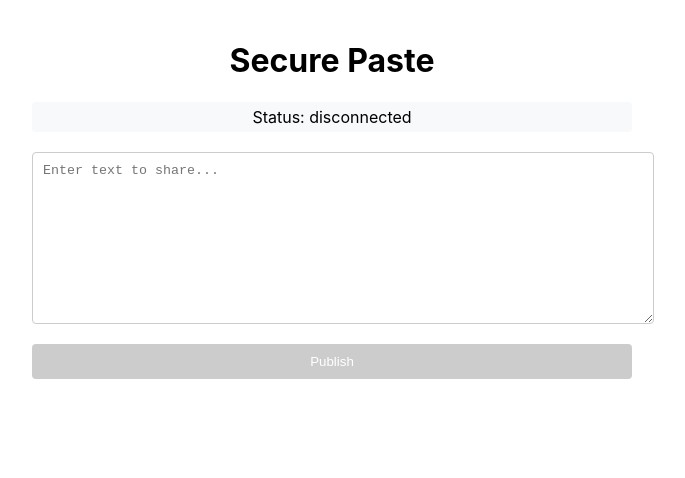
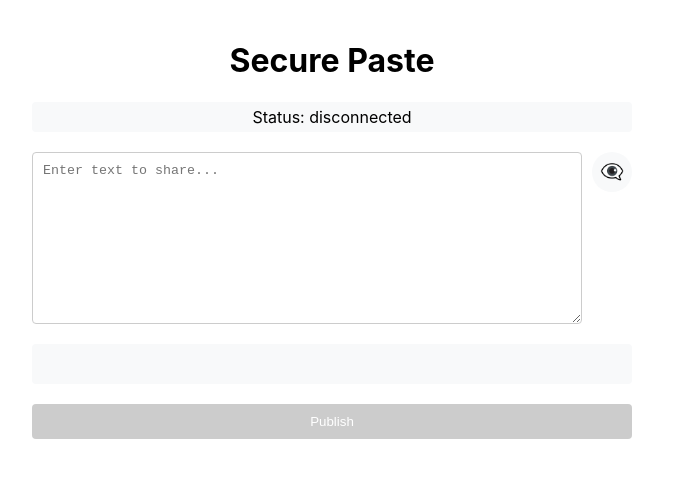
Before and after one commit to loeiks/secure-paste, a React (Create React App) app in the folder frontend/: page / in a window 1280 px wide. Shown: the top 478 px of the page, without its empty margins (308-993 px from the left). Built offline with nearby package versions, Linux system fonts and the light colour scheme; no server answers.

Commit message:
ui update

```diff
--- a/frontend/src/App.css
+++ b/frontend/src/App.css
@@ -148,3 +148,72 @@ button:disabled {
 .notification.info {
   background-color: #17a2b8;
 }
+
+/* Add these new styles to your existing CSS */
+
+.textarea-container,
+.published-text-container {
+  position: relative;
+  width: 100%;
+  display: flex;
+  align-items: flex-start;
+  gap: 10px;
+}
+
+.toggle-button {
+  background: none;
+  border: none;
+  padding: 5px;
+  cursor: pointer;
+  font-size: 1.2rem;
+  display: flex;
+  align-items: center;
+  justify-content: center;
+  min-width: 40px;
+  height: 40px;
+  border-radius: 50%;
+  background-color: #f8f9fa;
+  transition: background-color 0.2s;
+}
+
+.toggle-button:hover {
+  background-color: #e9ecef;
+}
+
+.text-preview {
+  padding: 10px;
+  min-height: 20px;
+  background-color: #f8f9fa;
+  border-radius: 4px;
+  margin-bottom: 10px;
+  word-break: break-all;
+  font-family: monospace;
+}
+
+.published-text {
+  flex-grow: 1;
+  background-color: #f8f9fa;
+  padding: 15px;
+  border-radius: 4px;
+  margin-bottom: 10px;
+  word-break: break-all;
+  font-family: monospace;
+}
+
+textarea {
+  flex-grow: 1;
+  font-family: monospace;
+}
+
+/* Update existing button styles */
+.button-group {
+  display: flex;
+  gap: 10px;
+  justify-content: center;
+  margin-top: 10px;
+}
+
+/* Make sure the notification stays on top */
+.notification {
+  z-index: 1000;
+}
--- a/frontend/src/App.js
+++ b/frontend/src/App.js
@@ -1,4 +1,4 @@
-import React, { useState, useEffect, useRef } from 'react';
+import React, { useState, useEffect } from 'react';
 import io from 'socket.io-client';
 import './App.css';
 
@@ -9,7 +9,8 @@ function App() {
   const [isPublished, setIsPublished] = useState(false);
   const [connectionStatus, setConnectionStatus] = useState('disconnected');
   const [notification, setNotification] = useState(null);
-  const textAreaRef = useRef(null);
+  const [showInput, setShowInput] = useState(false);
+  const [showPublished, setShowPublished] = useState(false);
 
   useEffect(() => {
     const newSocket = io('/', {
@@ -37,6 +38,7 @@ function App() {
       console.log('Received new text');
       setPublishedText(receivedText);
       setIsPublished(true);
+      setShowPublished(false); // Hide text by default when receiving new content
     });
 
     setSocket(newSocket);
@@ -58,16 +60,15 @@ function App() {
       console.log('Publishing text');
       socket.emit('publish_text', text);
       setText('');
+      setShowInput(false);
     }
   };
 
   const handleCopy = async () => {
     try {
-      // Create a temporary textarea element
       const tempTextArea = document.createElement('textarea');
       tempTextArea.value = publishedText;
 
-      // Make it invisible but keep it in the viewport
       tempTextArea.style.position = 'fixed';
       tempTextArea.style.left = '0';
       tempTextArea.style.top = '0';
@@ -75,7 +76,6 @@ function App() {
 
       document.body.appendChild(tempTextArea);
 
-      // Handle iOS devices
       if (navigator.userAgent.match(/ipad|iphone/i)) {
         const range = document.createRange();
         range.selectNodeContents(tempTextArea);
@@ -87,17 +87,12 @@ function App() {
         tempTextArea.select();
       }
 
-      // Execute copy command
       document.execCommand('copy');
-
-      // Cleanup
       document.body.removeChild(tempTextArea);
 
       showNotification('Text copied to clipboard!');
     } catch (err) {
       console.error('Failed to copy text: ', err);
-
-      // Fallback: Show the text in a modal or alert
       showNotification('Press and hold to copy the text manually', 'info');
       alert(publishedText);
     }
@@ -106,6 +101,11 @@ function App() {
   const handleReset = () => {
     setIsPublished(false);
     setPublishedText('');
+    setShowPublished(false);
+  };
+
+  const censorText = (text) => {
+    return '•'.repeat(text.length);
   };
 
   return (
@@ -125,11 +125,24 @@ function App() {
 
         {!isPublished ? (
           <div className="input-container">
+            <div className="textarea-container">
               <textarea
                 value={text}
                 onChange={(e) => setText(e.target.value)}
                 placeholder="Enter text to share..."
+                type={showInput ? "text" : "password"}
               />
+              <button
+                className="toggle-button"
+                onClick={() => setShowInput(!showInput)}
+                title={showInput ? "Hide text" : "Show text"}
+              >
+                {showInput ? "👁️" : "👁️‍🗨️"}
+              </button>
+            </div>
+            <div className="text-preview">
+              {text && (showInput ? text : censorText(text))}
+            </div>
             <button
               onClick={handlePublish}
               disabled={connectionStatus !== 'connected'}
@@ -139,23 +152,22 @@ function App() {
           </div>
         ) : (
           <div className="published-container">
-            <div
-              className="published-text"
-              ref={textAreaRef}
+            <div className="published-text-container">
+              <div className="published-text">
+                {showPublished ? publishedText : censorText(publishedText)}
+              </div>
+              <button
+                className="toggle-button"
+                onClick={() => setShowPublished(!showPublished)}
+                title={showPublished ? "Hide text" : "Show text"}
               >
-              {publishedText}
+                {showPublished ? "👁️" : "👁️‍🗨️"}
+              </button>
             </div>
             <div className="button-group">
               <button onClick={handleCopy}>Copy</button>
               <button onClick={handleReset}>Reset</button>
             </div>
-            {/* Invisible but selectable text for mobile devices */}
-            <textarea
-              readOnly
-              value={publishedText}
-              className="mobile-copy-textarea"
-              onClick={(e) => e.target.select()}
-            />
           </div>
         )}
       </div>
```
Also changed, not shown: frontend/src/index.css (line endings or trailing spaces). Lines whose indentation alone changed are shown as unchanged.
